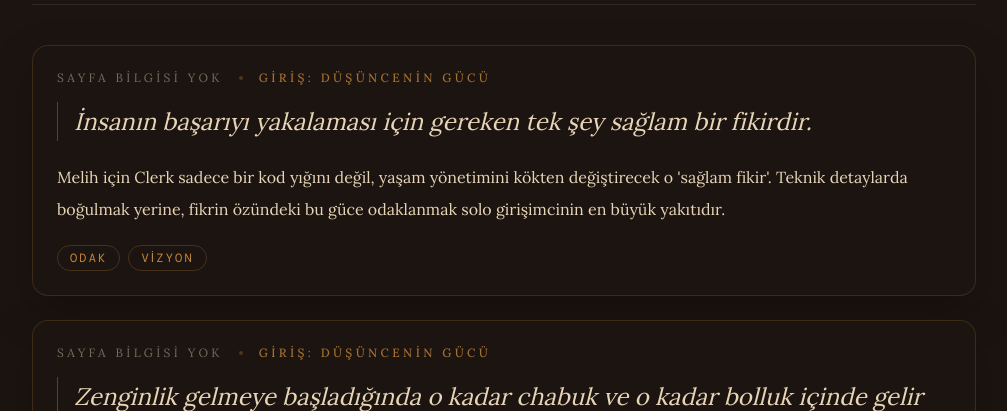
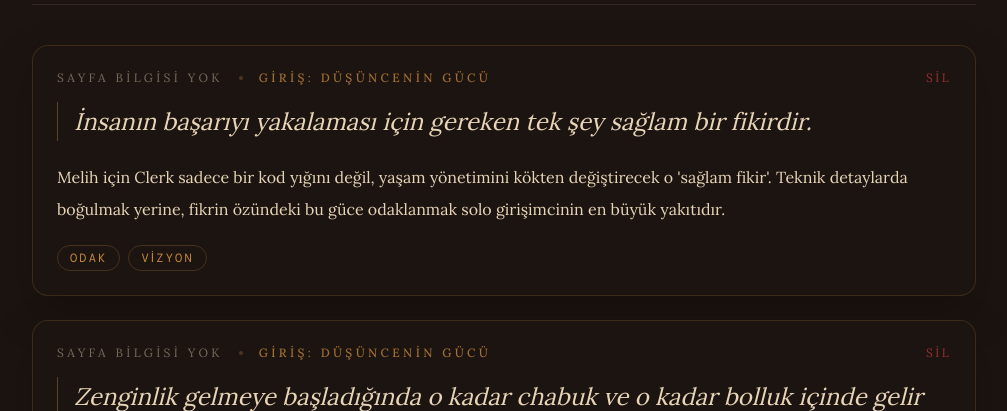
Before and after one commit to f1hr/Dijital-Kutuphane, a Next.js app: page /dusun-ve-zengin-ol in a window 1280 px wide. Shown: the part 260-671 px from the top of the page, without its empty margins (136-1143 px from the left). Built offline with nearby package versions, Linux system fonts and the light colour scheme; a web font is replaced by a local one.

Commit message:
Add quote deletion feature

```diff
--- /dev/null
+++ b/app/api/quotes/[id]/route.ts
@@ -0,0 +1,35 @@
+import { NextResponse } from "next/server";
+import { deleteQuote } from "@/lib/books";
+
+export async function DELETE(
+  request: Request,
+  { params }: { params: { id: string } }
+) {
+  try {
+    const { searchParams } = new URL(request.url);
+    const bookSlug = searchParams.get("bookSlug");
+
+    if (!bookSlug) {
+      return NextResponse.json(
+        { error: "bookSlug parametresi zorunlu." },
+        { status: 400 }
+      );
+    }
+
+    await deleteQuote(bookSlug, params.id);
+
+    return NextResponse.json({ success: true });
+  } catch (error) {
+    if (error instanceof Error) {
+      return NextResponse.json(
+        { error: error.message || "Bir hata oluştu." },
+        { status: 500 }
+      );
+    }
+
+    return NextResponse.json(
+      { error: "Bilinmeyen bir hata oluştu." },
+      { status: 500 }
+    );
+  }
+}
--- a/components/BookDetailClient.tsx
+++ b/components/BookDetailClient.tsx
@@ -30,7 +30,7 @@ export default function BookDetailClient({ book }: BookDetailClientProps) {
         ) : (
           <div className="space-y-6">
             {book.quotes.map((quote) => (
-              <QuoteCard key={quote.id} quote={quote} />
+              <QuoteCard key={quote.id} quote={quote} bookSlug={book.slug} />
             ))}
           </div>
         )}
--- a/components/QuoteCard.tsx
+++ b/components/QuoteCard.tsx
@@ -1,12 +1,40 @@
+"use client";
+
+import { useState } from "react";
+import { useRouter } from "next/navigation";
 import type { BookQuote } from "@/lib/books";
 
 type QuoteCardProps = {
   quote: BookQuote;
+  bookSlug: string;
 };
 
-export default function QuoteCard({ quote }: QuoteCardProps) {
+export default function QuoteCard({ quote, bookSlug }: QuoteCardProps) {
+  const router = useRouter();
+  const [isDeleting, setIsDeleting] = useState(false);
+
+  async function handleDelete() {
+    if (!confirm("Bu alıntıyı silmek istediğine emin misin?")) return;
+
+    setIsDeleting(true);
+    try {
+      const response = await fetch(`/api/quotes/${quote.id}?bookSlug=${bookSlug}`, {
+        method: "DELETE",
+      });
+
+      if (!response.ok) {
+        throw new Error("Alıntı silinemedi.");
+      }
+
+      router.refresh();
+    } catch (error) {
+      alert(error instanceof Error ? error.message : "Bir hata oluştu.");
+      setIsDeleting(false);
+    }
+  }
+
   return (
-    <article className="rounded-2xl border border-[#C4873A]/20 bg-[#1C1410] p-6 text-[#E8D5B7] shadow-[0_18px_45px_rgba(0,0,0,0.22)]">
+    <article className={`rounded-2xl border border-[#C4873A]/20 bg-[#1C1410] p-6 text-[#E8D5B7] shadow-[0_18px_45px_rgba(0,0,0,0.22)] transition-opacity ${isDeleting ? "opacity-50" : "opacity-100"}`}>
       <div className="mb-4 flex items-center justify-between gap-4">
         <div className="flex items-center gap-4">
           <span className="text-xs uppercase tracking-[0.28em] text-[#E8D5B7]/45">
@@ -21,6 +49,14 @@ export default function QuoteCard({ quote }: QuoteCardProps) {
             </>
           )}
         </div>
+
+        <button
+          onClick={handleDelete}
+          disabled={isDeleting}
+          className="text-xs uppercase tracking-[0.2em] text-red-500/60 hover:text-red-500 transition-colors disabled:opacity-50"
+        >
+          {isDeleting ? "Siliniyor..." : "Sil"}
+        </button>
       </div>
 
       <blockquote className="border-l border-[#C4873A]/40 pl-4 text-2xl italic leading-relaxed text-[#E8D5B7]">
--- a/lib/books.ts
+++ b/lib/books.ts
@@ -62,3 +62,18 @@ export async function addQuote(
   await writeBooksFile(data);
   return newQuote;
 }
+
+export async function deleteQuote(bookSlug: string, quoteId: string): Promise<void> {
+  const data = await readBooksFile();
+  const book = data.books.find((b) => b.slug === bookSlug);
+  if (!book) throw new Error(`Kitap bulunamadı: ${bookSlug}`);
+
+  const initialLength = book.quotes.length;
+  book.quotes = book.quotes.filter((q) => q.id !== quoteId);
+
+  if (book.quotes.length === initialLength) {
+    throw new Error(`Alıntı bulunamadı: ${quoteId}`);
+  }
+
+  await writeBooksFile(data);
+}
```
